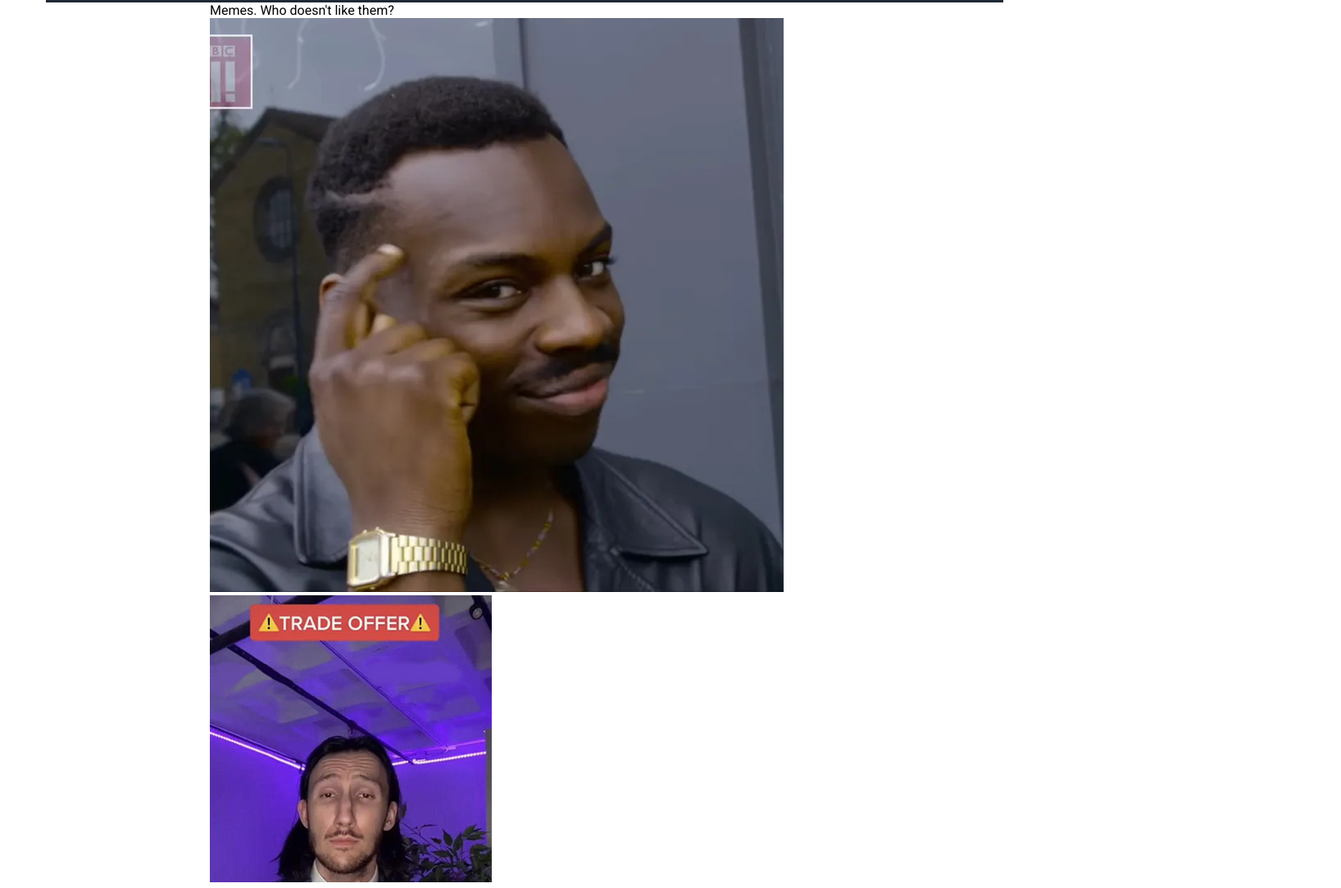
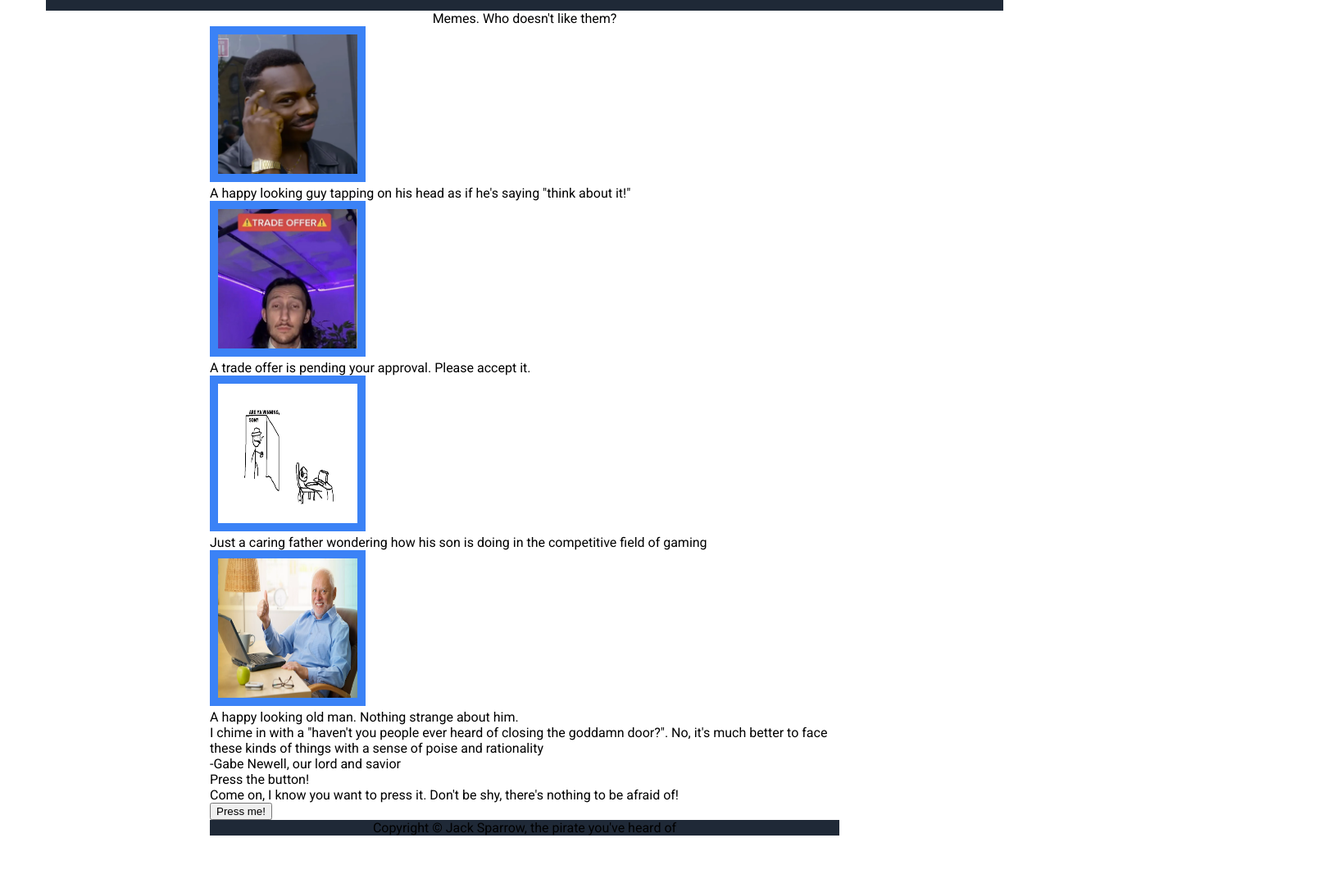
Before and after one commit to noclipst/landing-page, a plain HTML site: page index.html in a window 1280 px wide. Shown: the part 657-1740 px from the top of the page at 82% size, 1636 px wide, since content can reach past the window. After the commit the page ends 1676 px from the top, so only its background shows below. Drawn offline with Linux system fonts and the light colour scheme.

Commit message:
Continue styling

```diff
--- a/css/style.css
+++ b/css/style.css
@@ -82,7 +82,7 @@ a {
     display: flex;
     flex-direction: column;
     flex-basis: 400px;
-    gap: 10px;
+    gap: 15px;
     align-items: flex-start;
 }
 
@@ -96,6 +96,20 @@ a {
     color: rgb(236, 235, 235);
 }
 
+.hero-secondary {
+    display: flex;
+    justify-content: center;
+    align-items: center;
+    flex-direction: column;
+    width: 60vw;
+}
+
+.image > img {
+    border: 10px solid #3B82F6;
+    height: 170px;
+    width: 170px;
+}
+
 .footer {
     background-color: #1F2937;
     display: flex;
--- a/index.html
+++ b/index.html
@@ -40,19 +40,19 @@
             <div class="secondary-cards">
                 <div class="card">
                     <div class="image"><img src="img/meme1.webp" alt="a guy tapping on his head"</div>
-                    <div class="subtext"></div>
+                    <div class="subtext">A happy looking guy tapping on his head as if he's saying "think about it!"</div>
                 </div>
                 <div class="card">
                     <div class="image"><img src="img/meme2.png" alt="a guy offering a fair trade deal"</div>
-                    <div class="subtext"></div>
+                    <div class="subtext">A trade offer is pending your approval. Please accept it.</div>
                 </div>
                 <div class="card">
                     <div class="image"><img src="img/meme3.jpg" alt="a father wondering how his son is doing in a competitive online game"</div>
-                    <div class="subtext"></div>
+                    <div class="subtext">Just a caring father wondering how his son is doing in the competitive field of gaming</div>
                 </div>
                 <div class="card">
                     <div class="image"><img src="img/meme4.webp" alt="an old man enjoying his life"</div>
-                    <div class="subtext"></div>
+                    <div class="subtext">A happy looking old man. Nothing strange about him.</div>
                 </div>
             </div>
         </div>
```
